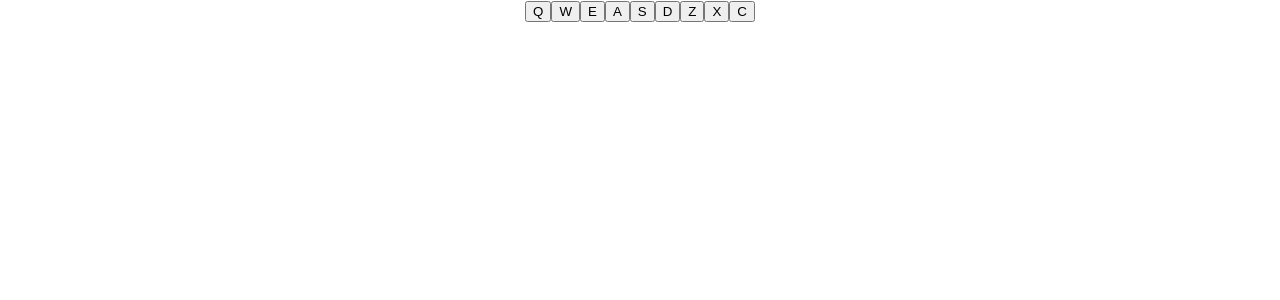
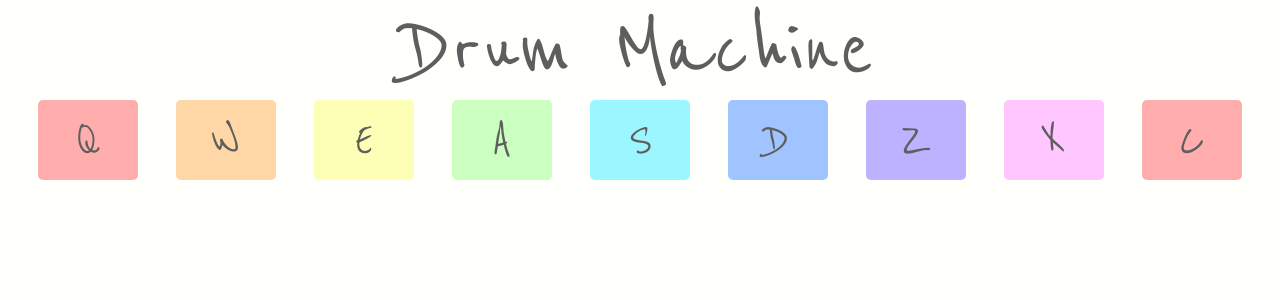
Before and after one commit to cinthialandia/React-Drum-Machine-FCC, a React (Create React App) app: page / in a window 1280 px wide. Shown: the top 300 px of the page. Built offline with nearby package versions, Linux system fonts and the light colour scheme.

Commit message:
color change and add title

```diff
--- a/src/App.css
+++ b/src/App.css
@@ -1,38 +1,19 @@
-.App {
-  text-align: center;
+#drum-machine {
+  display: flex;
+  justify-content: space-evenly;
 }
 
-.App-logo {
-  height: 40vmin;
-  pointer-events: none;
+.drum-button {
+  width: 100px;
+  height: 80px;
+  font-size: 50px;
+  border: none;
+  color: #5e5e5e;
+  border-radius: 5px;
 }
 
-@media (prefers-reduced-motion: no-preference) {
-  .App-logo {
-    animation: App-logo-spin infinite 20s linear;
-  }
+.title-drum-machine {
+  font-size: 100px;
+  text-align: center;
+  color: #5e5e5e;
 }
-
-.App-header {
-  background-color: #282c34;
-  min-height: 100vh;
-  display: flex;
-  flex-direction: column;
-  align-items: center;
-  justify-content: center;
-  font-size: calc(10px + 2vmin);
-  color: white;
-}
-
-.App-link {
-  color: #61dafb;
-}
-
-@keyframes App-logo-spin {
-  from {
-    transform: rotate(0deg);
-  }
-  to {
-    transform: rotate(360deg);
-  }
-}
--- a/src/App.tsx
+++ b/src/App.tsx
@@ -39,34 +39,82 @@ function App() {
   }, []);
 
   return (
-    <div id="drum-machine" className="App">
-      <button data-key="81" onClick={handleClick}>
+    <div className="App">
+      <div className="title-drum-machine">Drum Machine</div>
+      <div id="drum-machine">
+        <button
+          style={{ backgroundColor: "#ffadad" }}
+          className="drum-button"
+          data-key="81"
+          onClick={handleClick}
+        >
           Q
         </button>
-      <button data-key="87" onClick={handleClick}>
+        <button
+          style={{ backgroundColor: "#ffd6a5" }}
+          className="drum-button"
+          data-key="87"
+          onClick={handleClick}
+        >
           W
         </button>
-      <button data-key="69" onClick={handleClick}>
+        <button
+          style={{ backgroundColor: "#fdffb6" }}
+          className="drum-button"
+          data-key="69"
+          onClick={handleClick}
+        >
           E
         </button>
-      <button data-key="65" onClick={handleClick}>
+        <button
+          style={{ backgroundColor: "#caffbf" }}
+          className="drum-button"
+          data-key="65"
+          onClick={handleClick}
+        >
           A
         </button>
-      <button data-key="83" onClick={handleClick}>
+        <button
+          style={{ backgroundColor: "#9bf6ff" }}
+          className="drum-button"
+          data-key="83"
+          onClick={handleClick}
+        >
           S
         </button>
-      <button data-key="68" onClick={handleClick}>
+        <button
+          style={{ backgroundColor: "#a0c4ff" }}
+          className="drum-button"
+          data-key="68"
+          onClick={handleClick}
+        >
           D
         </button>
-      <button data-key="90" onClick={handleClick}>
+        <button
+          style={{ backgroundColor: "#bdb2ff" }}
+          className="drum-button"
+          data-key="90"
+          onClick={handleClick}
+        >
           Z
         </button>
-      <button data-key="88" onClick={handleClick}>
+        <button
+          style={{ backgroundColor: "#ffc6ff" }}
+          className="drum-button"
+          data-key="88"
+          onClick={handleClick}
+        >
           X
         </button>
-      <button data-key="67" onClick={handleClick}>
+        <button
+          style={{ backgroundColor: "#ffadad" }}
+          className="drum-button"
+          data-key="67"
+          onClick={handleClick}
+        >
           C
         </button>
+      </div>
     </div>
   );
 }
--- a/src/index.css
+++ b/src/index.css
@@ -1,13 +1,13 @@
+@import url("https://fonts.googleapis.com/css2?family=Reenie+Beanie&display=swap");
+
 body {
+  background-color: #fffffc;
   margin: 0;
-  font-family: -apple-system, BlinkMacSystemFont, 'Segoe UI', 'Roboto', 'Oxygen',
-    'Ubuntu', 'Cantarell', 'Fira Sans', 'Droid Sans', 'Helvetica Neue',
-    sans-serif;
+  font-family: "Reenie Beanie", cursive;
   -webkit-font-smoothing: antialiased;
   -moz-osx-font-smoothing: grayscale;
 }
 
-code {
-  font-family: source-code-pro, Menlo, Monaco, Consolas, 'Courier New',
-    monospace;
+button {
+  font-family: "Reenie Beanie", cursive;
 }
```
Lines whose indentation alone changed are shown as unchanged.
